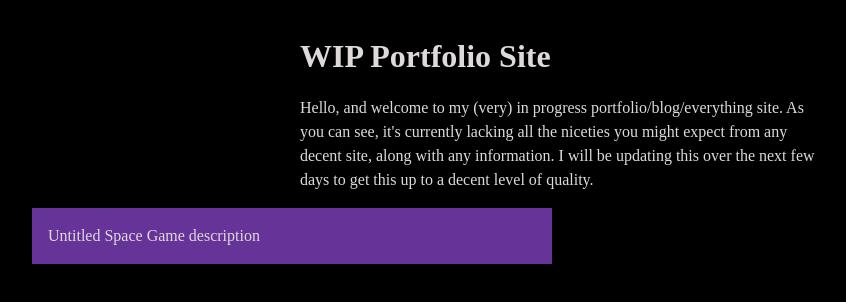
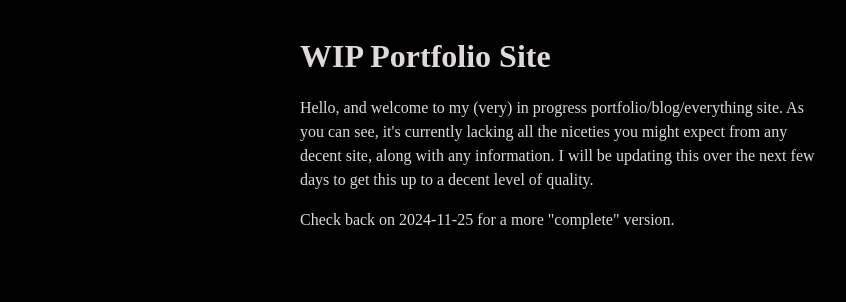
Before and after one commit to mkwsnyder/site, a SvelteKit app: page / in a window 1280 px wide. Shown: the top 302 px of the page, without its empty margins (80-926 px from the left). Built offline with nearby package versions, Linux system fonts and the light colour scheme.

Commit message:
laying out basic template in case of early viewing

```diff
--- a/src/routes/+page.svelte
+++ b/src/routes/+page.svelte
@@ -9,13 +9,13 @@
 		github?: string;
 		youtube?: string;
 	}[] = [
-		{
-			name: 'Untitled Space Game',
-			description: 'description',
-			link: '',
+		// {
+			// name: 'Untitled Space Game',
+			// description: 'description',
+			// link: '',
 			// github: 'yeehaw',
 			// youtube: 'asdf',
-		},
+		// },
 		// {
 		// 	name: 'This website',
 		// 	description: 'yeehaw',
@@ -77,7 +77,7 @@
 			information. I will be updating this over the next few days to get this up to a decent level
 			of quality.
 		</p>
-		<p></p>
+		<p>Check back on 2024-11-25 for a more "complete" version.</p>
 	</div>
 
 	<div class="projects">
```
